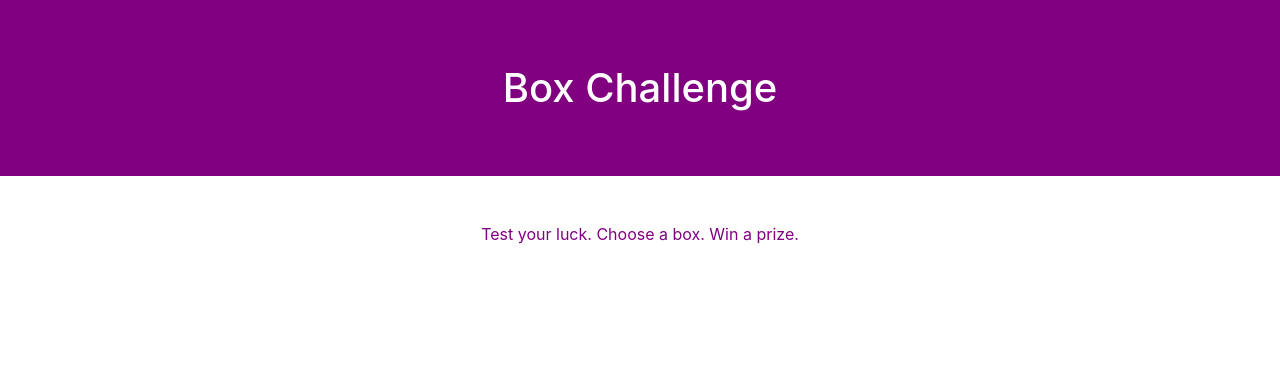
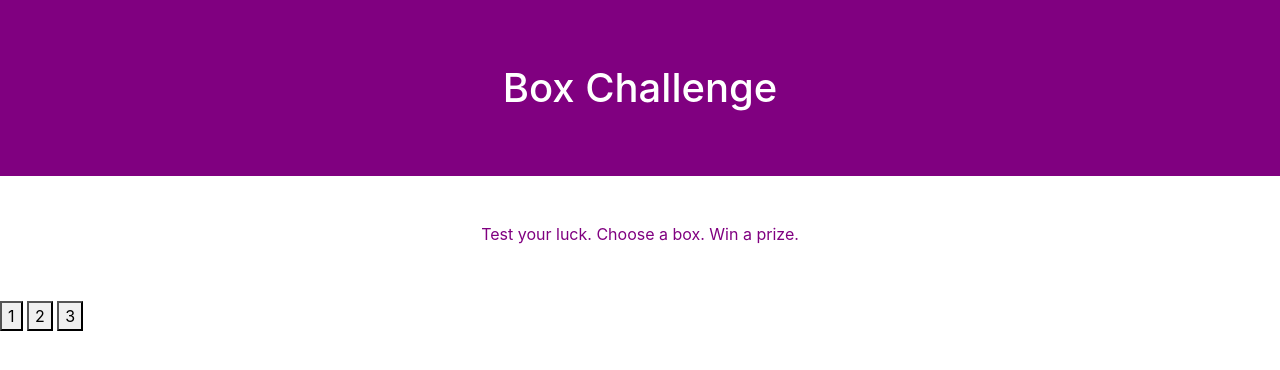
Before and after one commit to leannalrl/m6-hw6-lash-leanna, a plain HTML site: page index.html in a window 1280 px wide. Drawn offline with nearby package versions, Linux system fonts and the light colour scheme.

Commit message:
Added Boxes

```diff
--- a/index.html
+++ b/index.html
@@ -20,6 +20,12 @@
 
     <p>Test your luck. Choose a box. Win a prize.</p>
 
-    <script type="text/javascript" src="main.js"></script>
+    <section>
+  			<button id="button1">1</button>
+  			<button id="button2">2</button>
+  			<button id="button3">3</button>
+  		</section>
+
+    <script src="main.js"></script>
  </body>
 </html>
```
